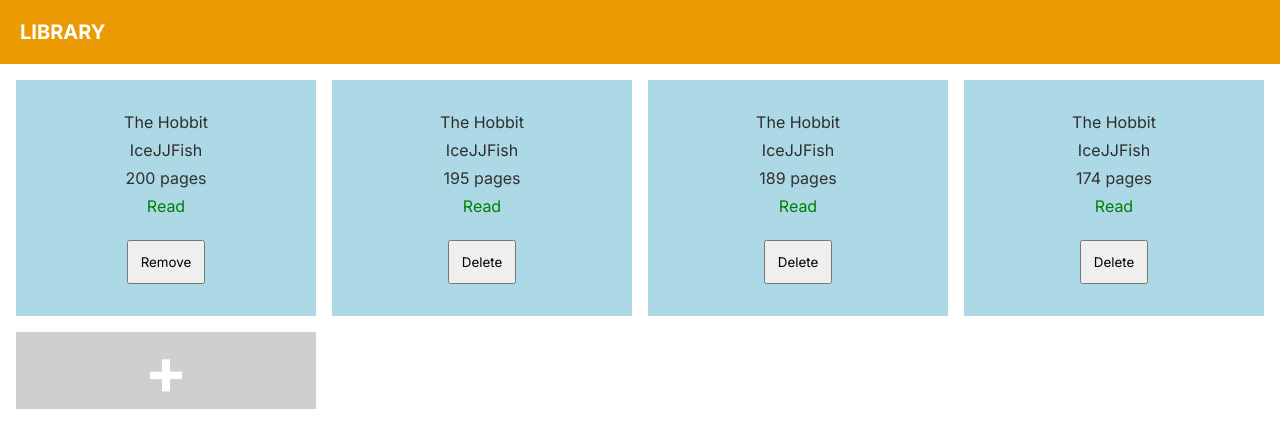
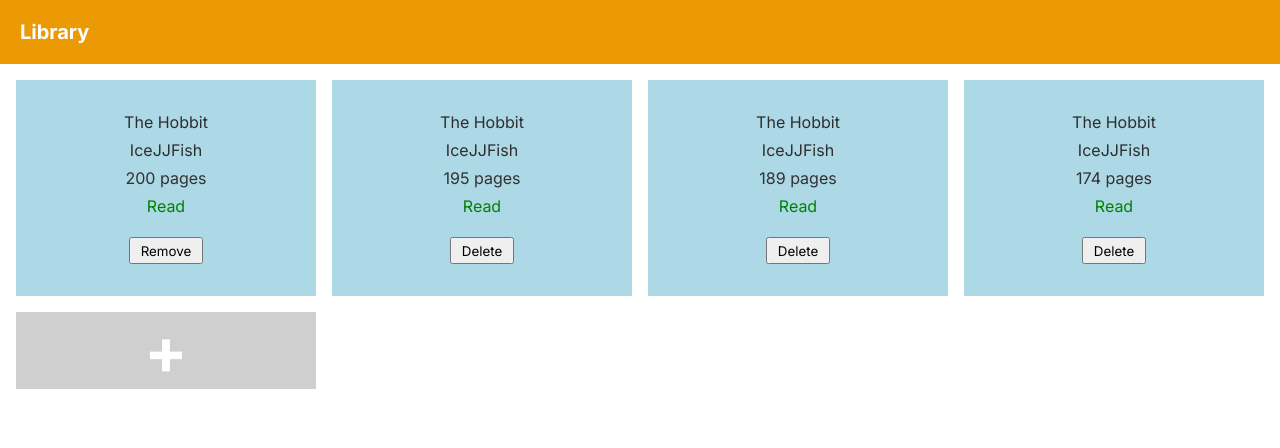
Before and after one commit to JordanBlount/book_library, a plain HTML site: page index.html in a window 1280 px wide. Drawn offline with Linux system fonts and the light colour scheme.

Commit message:
Changed element names to make more sense. Changed styling

```diff
--- a/index.html
+++ b/index.html
@@ -12,39 +12,39 @@
 <body>
 
     <nav>
-        <p id="appName">LIBRARY</p>
+        <p class="app-name">Library</p>
     </nav>
 
-    <div id="library">
-        <div class="bookCard" id="book1">
+    <div class="library">
+        <div class="card" id="book-1">
             <p class="title">The Hobbit</p>
             <p class="author">IceJJFish</p>
             <p class="pages">200 pages</p>
             <p class="hasRead">Read</p>
             <button class="delete">Remove</button>
         </div>
-        <div class="bookCard" id="book2">
+        <div class="card" id="book-2">
             <p class="title">The Hobbit</p>
             <p class="author">IceJJFish</p>
             <p class="pages">195 pages</p>
             <p class="hasRead">Read</p>
             <button class="delete">Delete</button>
         </div>
-        <div class="bookCard" id="book3">
+        <div class="card" id="book-3">
             <p class="title">The Hobbit</p>
             <p class="author">IceJJFish</p>
             <p class="pages">189 pages</p>
             <p class="hasRead">Read</p>
             <button class="delete">Delete</button>
         </div>
-        <div class="bookCard" id="book4">
+        <div class="card" id="book-4">
             <p class="title">The Hobbit</p>
             <p class="author">IceJJFish</p>
             <p class="pages">174 pages</p>
             <p class="hasRead">Read</p>
             <button class="delete">Delete</button>
         </div>
-        <button id="addBook">+</button>
+        <button class="add-btn">+</button>
     </div>
 
 
--- a/style.css
+++ b/style.css
@@ -16,7 +16,8 @@ TODO: Add styling for "New Book" button OR "+" button
 }
 
 body {
-    display: grid;
+    display: flex;
+    flex-direction: column;
 }
 
 nav {
@@ -27,37 +28,21 @@ nav {
     padding: 1.25rem;
 }
 
-#appName {
+.app-name {
     color: white;
     font-size: 1.25rem;
     font-weight: bold;
     margin-right: 3rem;
 }
 
-nav > ul {
-    list-style: none;
-    text-decoration: none;
-    color: white;
-}
-
-nav > ul > li {
-    float: left;
-    margin-right: 1.5rem;
-}
-
-nav > ul > li > a {
-    text-decoration: none;
-    color: white;
-}
-
-#library {
+.library {
     display: grid;
     grid-template-columns: repeat(auto-fit, minmax(300px, 1fr));
     grid-gap: 1rem;
     padding: 1rem;
 }
 
-.bookCard {
+.card {
     display: flex;
     flex-direction: column;
     align-items: center;
@@ -67,11 +52,11 @@ nav > ul > li > a {
     padding: 2rem;
 }
 
-.bookCard > p {
+.card > p {
     padding-bottom: 0.5rem;
 }
 
-#addBook {
+.add-btn {
     font-size: 4rem;
     font-weight: bold;
     color: white;
@@ -79,9 +64,17 @@ nav > ul > li > a {
     border: none;
 }
 
+.add-btn:hover {
+    opacity: 0.75;
+}
+
+.add-btn:active {
+    opacity: 0.95;
+}
+
 .delete {
-    padding: 0.75rem;
-    margin-top: 1rem;
+    padding: 0.25em 0.75em;
+    margin-top: 1em;
 }
 
 .pages {
```
